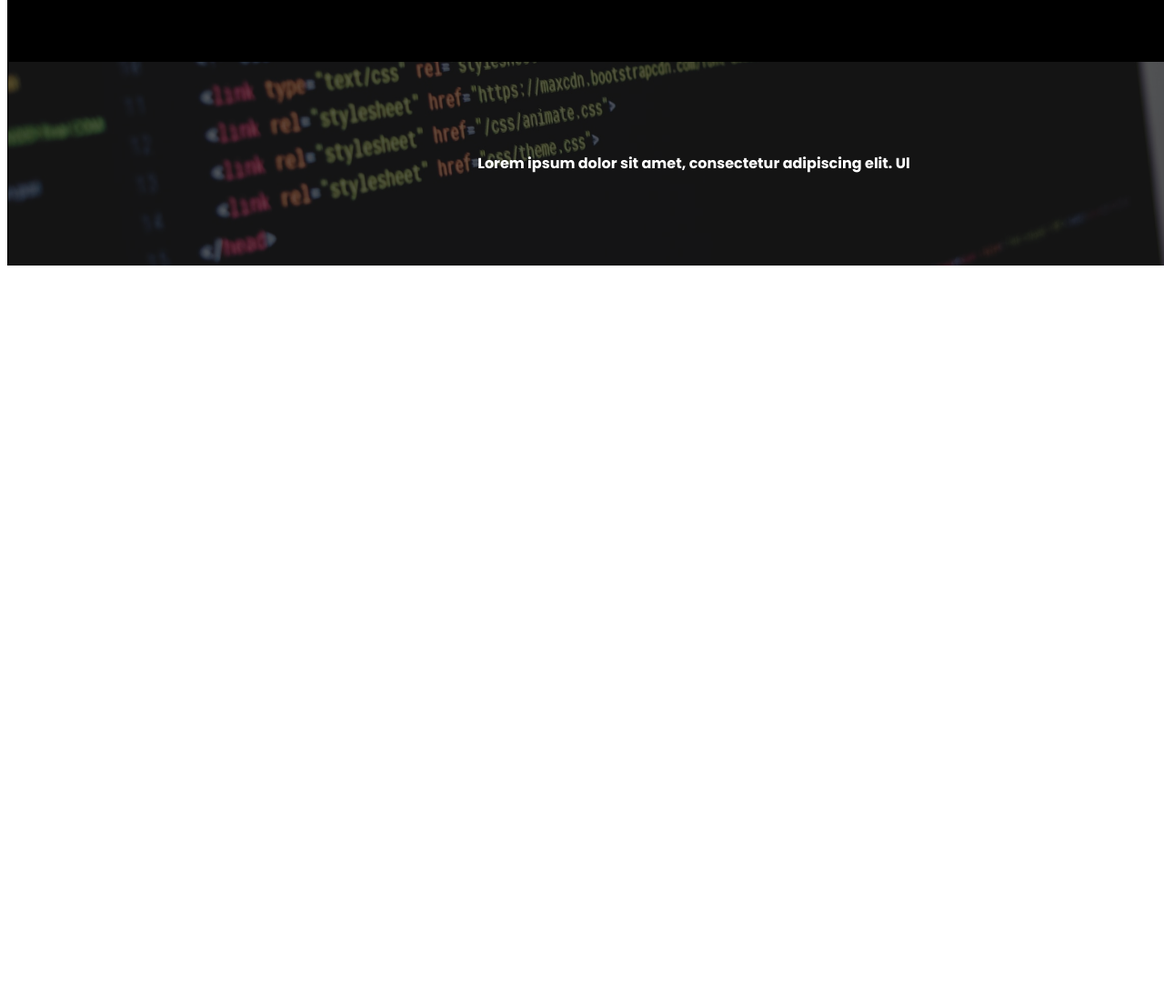
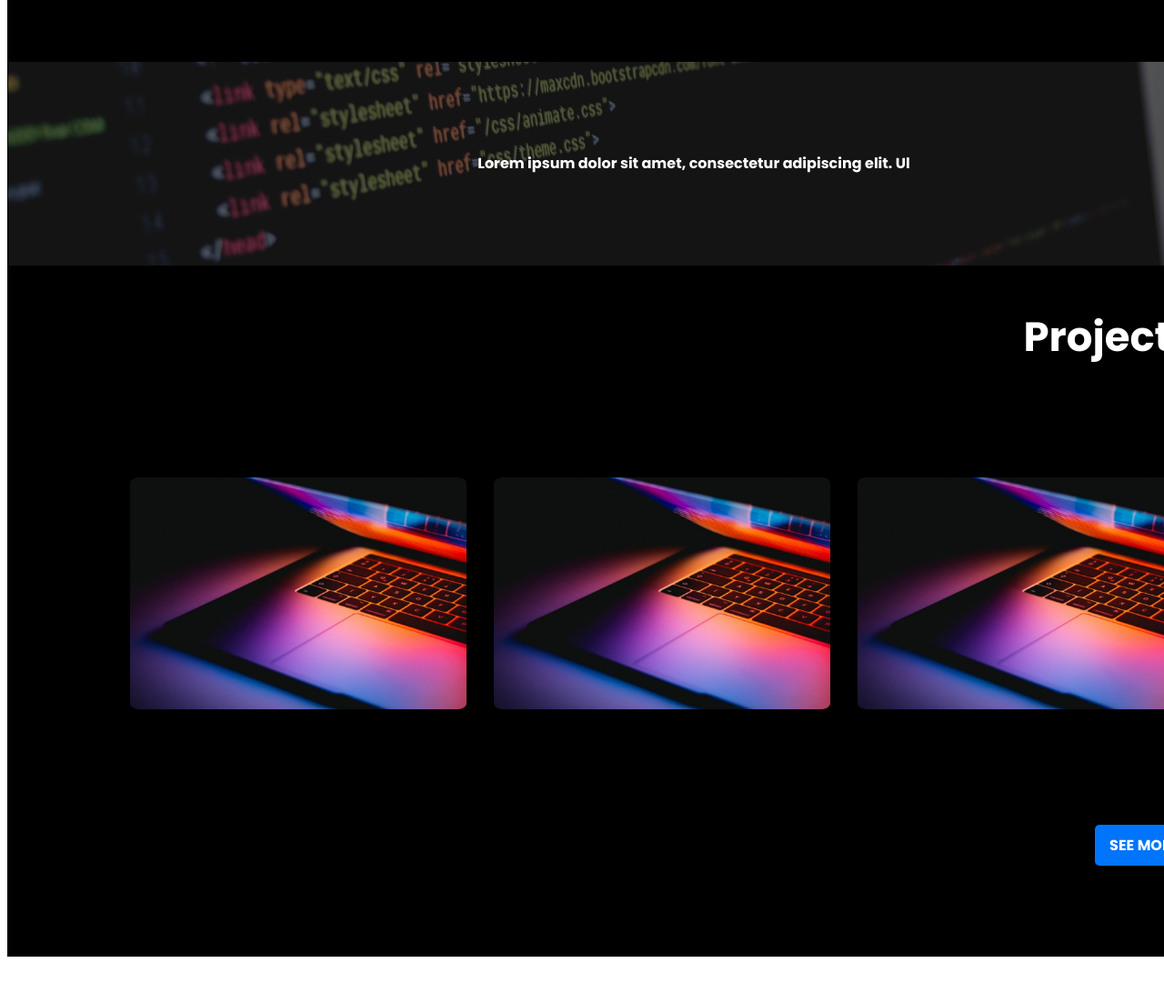
Before and after one commit to kendollcastro/portfolio-project, a website: page index.html in a window 1280 px wide. Shown: the part 1342-2445 px from the top of the page at 91% size. Before the commit the page ends 1642 px from the top, so only its background shows below. Drawn offline with Linux system fonts and the light colour scheme.

Commit message:
Agregamos estilos en la seccion de proyectos en el home

```diff
--- a/index.html
+++ b/index.html
@@ -83,10 +83,30 @@
 
   <!--Portfolio Section Home-->
   <div class="portfolio-section">
-    <div class="portfolio-section">
-      <div class="portfolio-img"></div>
-      <div class="portfolio-img"></div>
-      <div class="portfolio-img"></div>
+    <div class="portfolio-wrapper">
+      <div class="portfolio-title">
+        <h3>Projects</h3>
+      </div>
+      <div class="portfolio-img-box">
+        <div class="portfolio-img"><img src="/img/Desktop/Desktop/home-portfolio-img.png" alt=""></div>
+        <div class="portfolio-img"><img src="/img/Desktop/Desktop/home-portfolio-img.png" alt=""></div>
+        <div class="portfolio-img"><img src="/img/Desktop/Desktop/home-portfolio-img.png" alt=""></div>
+      </div>
+      <div class="portfolio-btn">
+        <a href="">see more</a>
+      </div>
+    </div>
+  </div>
+
+  <!--Feed back  Section-->
+
+  <div class="feedback-wrapper">
+    <div class="feedback-info">
+      <h3>Feedback</h3>
+      <div class="feedback-text">
+        <p>Lorem ipsum dolor sit amet, consectetur adipiscing elit. Ultrices vestibulum, pharetra dictum diam amet, in nunc nunc. Dui amet elementum nunc, amet ipsum est ut.Lorem ipsum dolor sit amet, consectetur adipiscing elit. Ultrices vestibulum, pharetra dictum diam amet, in nunc nunc. Dui amet elementum nunc, amet ipsum est ut.</p>
+
+      </div>
     </div>
   </div>
 </body>
--- a/sass/partials/_aboutHome.scss
+++ b/sass/partials/_aboutHome.scss
@@ -42,6 +42,7 @@
   font-weight: bold;
   text-transform: uppercase;
   position: absolute;
+  margin-top: 40px;
 }
 
 
--- /dev/null
+++ b/sass/partials/_projectsHome.scss
@@ -0,0 +1,49 @@
+.portfolio-section{
+  max-width: 1440px;
+  background-color: black;
+  margin: 0 auto;
+}
+
+
+.portfolio-wrapper{
+  max-width: 1170px;
+  margin: 0 auto;
+  display: flex;
+  flex-direction: column;
+  justify-content: end;
+}
+
+.portfolio-img-box{
+  display: flex;
+  flex-direction: row;
+  justify-content: space-between;
+  margin: 75px 0 100px;
+}
+
+.portfolio-img img{
+  width: 370px;
+  height: 255px;
+}
+
+//****** Portfolio Title ****
+
+.portfolio-title h3{
+  float: right;
+  font-size: 45px;
+}
+
+
+// ***** Projects Botton ******
+
+.portfolio-btn a{
+  font-size: 16px;
+  text-decoration: none;
+  background-color: #0074FB;
+  padding: 10px 16px;
+  color: white;
+  border-radius: 5px;
+  font-weight: bold;
+  text-transform: uppercase;
+  margin: 20px 0 100px;
+  float: right;
+}
--- a/sass/styles.scss
+++ b/sass/styles.scss
@@ -2,3 +2,4 @@
 @import'partials/header';
 @import'partials/banner';
 @import'partials/aboutHome';
+@import'partials/projectsHome';
```
Also changed, not shown: public/css/styles.css, sass/partials/_feedback.scss (added).
